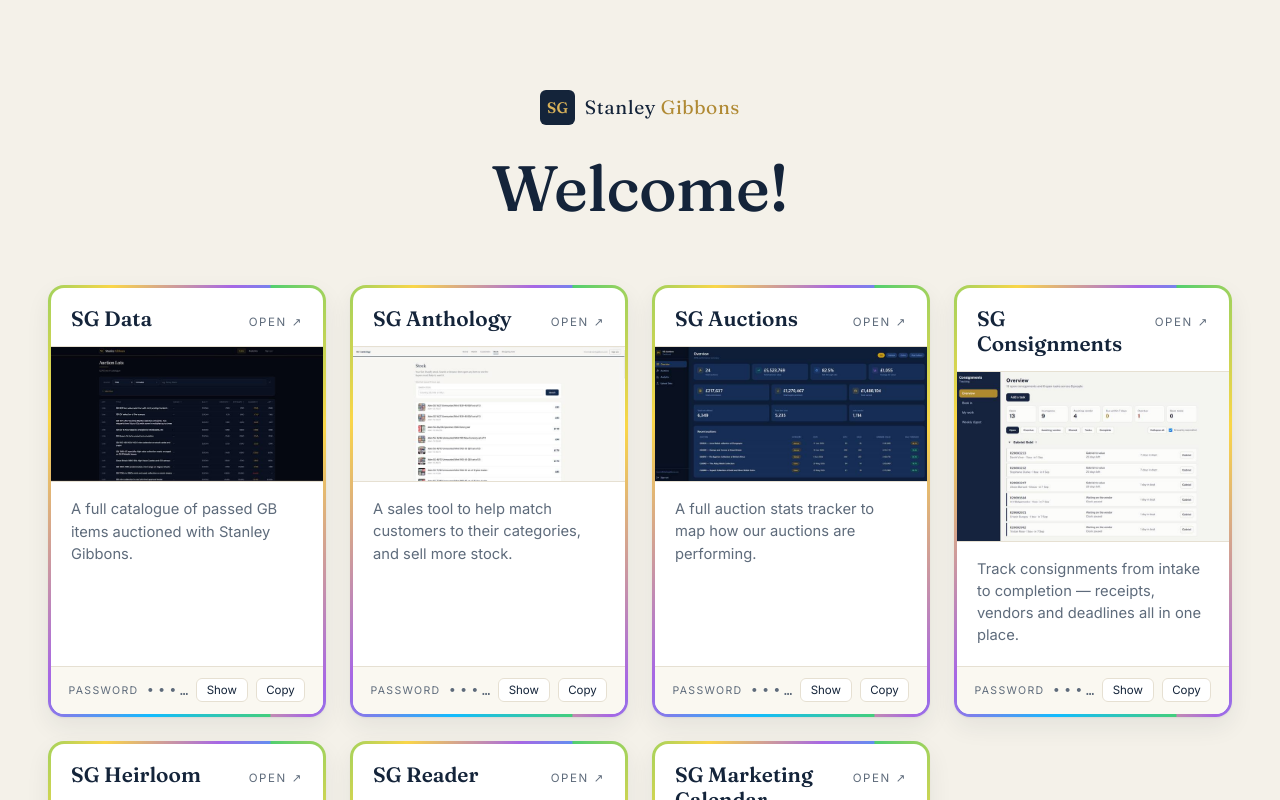
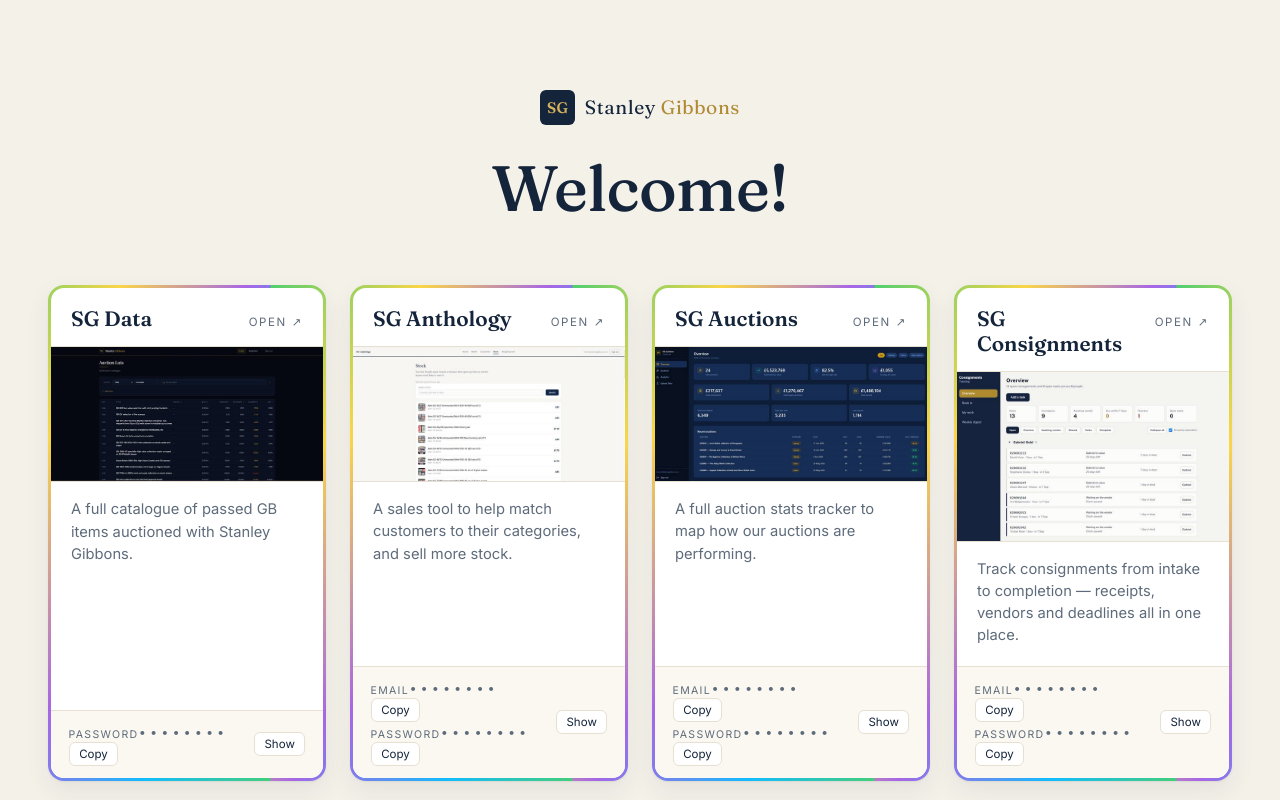
Before and after one commit to SGdatawizard/sgprivdash, a Next.js app: page / in a window 1280 px wide. Shown: the top 800 px of the page. Built offline with nearby package versions, Linux system fonts and the light colour scheme.

Commit message:
Update PasswordReveal.jsx

```diff
--- a/app/PasswordReveal.jsx
+++ b/app/PasswordReveal.jsx
@@ -2,16 +2,24 @@
 
 import { useState } from "react";
 
-export default function PasswordReveal({ password }) {
+export default function PasswordReveal({ email, password }) {
   const [shown, setShown] = useState(false);
-  const [copied, setCopied] = useState(false);
+  const [copied, setCopied] = useState("");
 
-  const copy = async () => {
+  if (!email && !password) {
+    return (
+      <div className="pw pw-none">
+        <span className="pw-note">No login required</span>
+      </div>
+    );
+  }
+
+  const copy = async (value, key) => {
     try {
-      await navigator.clipboard.writeText(password);
+      await navigator.clipboard.writeText(value);
     } catch {
       const ta = document.createElement("textarea");
-      ta.value = password;
+      ta.value = value;
       document.body.appendChild(ta);
       ta.select();
       try {
@@ -20,27 +28,52 @@
       document.body.removeChild(ta);
     }
     setShown(true);
-    setCopied(true);
-    setTimeout(() => setCopied(false), 1500);
+    setCopied(key);
+    setTimeout(() => setCopied(""), 1500);
   };
 
   return (
     <div className="pw">
-      <span className="pw-label">Password</span>
-      <code className={`pw-value${shown ? "" : " masked"}`}>
-        {shown ? password : "••••••••"}
-      </code>
+      <div className="pw-rows">
+        {email && (
+          <div className="pw-line">
+            <span className="pw-label">Email</span>
+            <code className={`pw-value${shown ? "" : " masked"}`}>
+              {shown ? email : "••••••••"}
+            </code>
+            <button
+              type="button"
+              className="pw-btn"
+              onClick={() => copy(email, "email")}
+            >
+              {copied === "email" ? "Copied" : "Copy"}
+            </button>
+          </div>
+        )}
+        {password && (
+          <div className="pw-line">
+            <span className="pw-label">Password</span>
+            <code className={`pw-value${shown ? "" : " masked"}`}>
+              {shown ? password : "••••••••"}
+            </code>
+            <button
+              type="button"
+              className="pw-btn"
+              onClick={() => copy(password, "pw")}
+            >
+              {copied === "pw" ? "Copied" : "Copy"}
+            </button>
+          </div>
+        )}
+      </div>
       <button
         type="button"
-        className="pw-btn"
+        className="pw-btn pw-show"
         onClick={() => setShown((s) => !s)}
         aria-pressed={shown}
       >
         {shown ? "Hide" : "Show"}
       </button>
-      <button type="button" className="pw-btn" onClick={copy}>
-        {copied ? "Copied" : "Copy"}
-      </button>
     </div>
   );
 }
```
